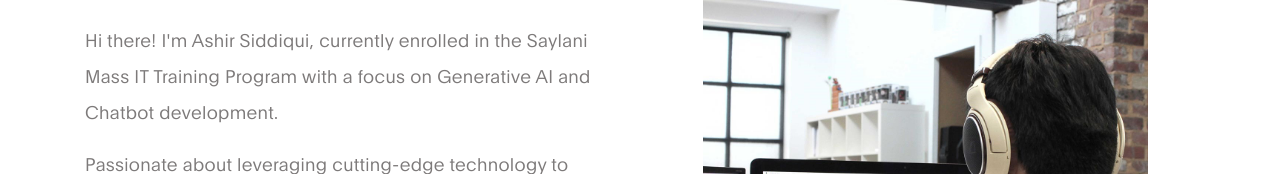
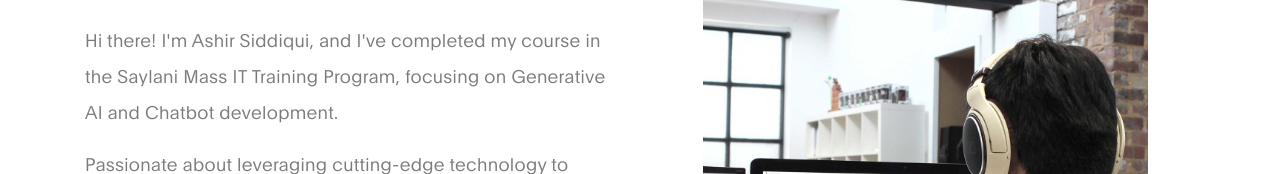
Before and after one commit to aashirsohail104/MY-PROTFOILO-WEBSTE, a plain HTML site: page index.html in a window 1280 px wide. Shown: the part 778-952 px from the top of the page. Drawn offline with Linux system fonts and the light colour scheme; files whose address does not match are found by name.

Commit message:
index.html

```diff
--- a/index.html
+++ b/index.html
@@ -99,7 +99,7 @@
                 <div class="col-lg-6 col-md-6 col-12">
                     <h3 class="mb-4">ABOUT ME</h3>
 
-                    <P> Hi there! I'm Ashir Siddiqui, currently enrolled in the Saylani Mass IT Training Program with a focus on Generative AI and Chatbot development.    </p>
+                    <P> Hi there! I'm Ashir Siddiqui, and I've completed my course in the Saylani Mass IT Training Program, focusing on Generative AI and Chatbot development.    </p>
 
                     <p> Passionate about leveraging cutting-edge technology to create innovative solutions, I'm excited to explore the realm of artificial intelligence and its applications. Eager to connect with like-minded professionals and expand my knowledge in this dynamic field. Let's connect and collaborate.</p>
 
```
